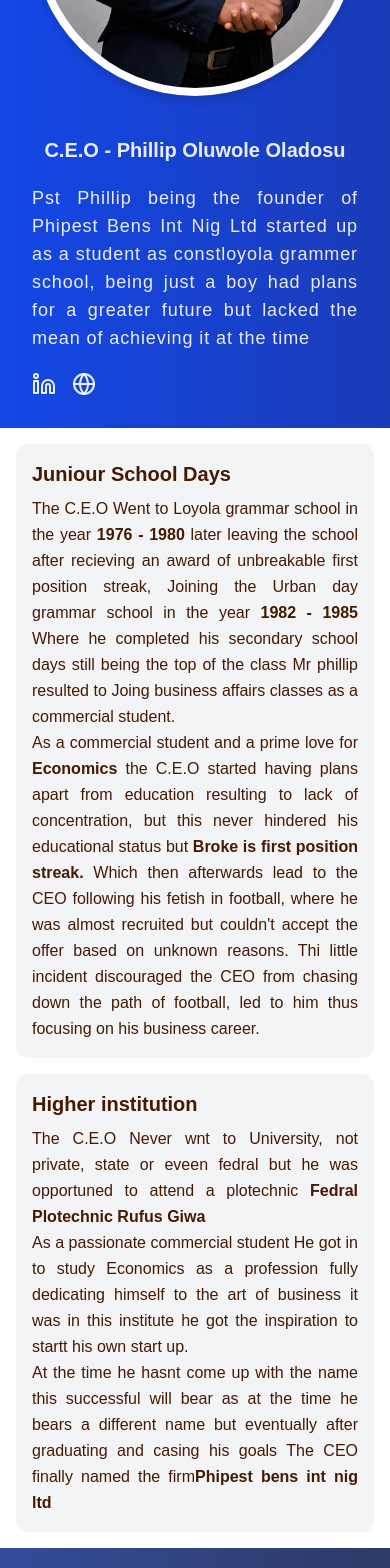
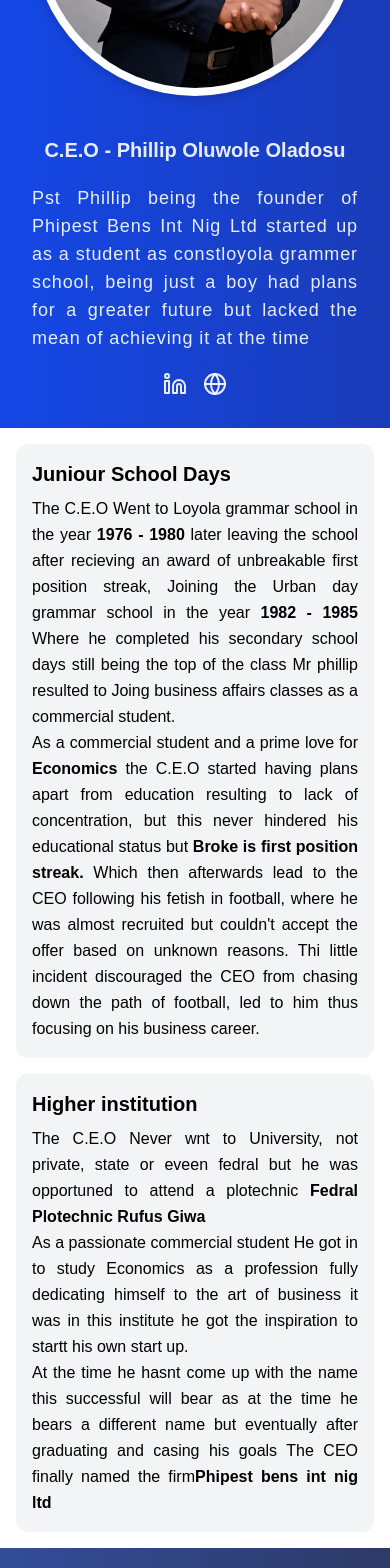
Before and after one commit to Festus-123/Phipest-Bens, a Next.js app: page /about_ceo in a window 390 px wide. Shown: the part 400-1968 px from the top of the page. Built offline with nearby package versions, Linux system fonts and the light colour scheme.

Commit message:
corrected the  errors in the project, home and about_ceo section of the project

```diff
--- a/app/about_ceo/page.tsx
+++ b/app/about_ceo/page.tsx
@@ -6,7 +6,7 @@ const page = () => {
   return (
     <div className="">
       <div className="bg-linear-to-r from-blue-700 to-blue-800 text-white/90 flex flex-col-reverse gap-10 md:gap-10 md:flex-row items-center justify-between p-8 md:p-16">
-        <div className="flex flex-col gap-5 w-full md:w-[60%]">
+        <div className="flex flex-col gap-5 w-full md:w-[60%] items-center md:items-start">
           <h1 className="font-bold text-xl md:text-3xl text-center md:text-left">
             C.E.O - Phillip Oluwole Oladosu
           </h1>
@@ -44,10 +44,11 @@ const page = () => {
           />
         </div>
       </div>
+
       <div className="h-full p-4 md:p-8 flex flex-col gap-4">
         {/*  */}
-        <div className="rounded-xl bg-blue-950/5 flex flex-col gap-2 text-amber-950 p-4 md:p-8">
-          <h1 className="text-xl md:text-2xl text-amber-950 font-bold">
+        <div className="rounded-xl bg-blue-950/5 flex flex-col gap-2 p-4 md:p-8">
+          <h1 className="text-xl md:text-2xl font-bold">
             Juniour School Days
           </h1>
           <p className="text-justify leading-relaxed">
@@ -70,8 +71,8 @@ const page = () => {
           </p>
         </div>
         {/*  */}
-        <div className="rounded-xl  bg-blue-950/5 flex flex-col gap-2 text-amber-950 p-4 md:p-8">
-          <h1 className="text-xl md:text-2xl text-amber-950 font-bold">
+        <div className="rounded-xl  bg-blue-950/5 flex flex-col gap-2 p-4 md:p-8">
+          <h1 className="text-xl md:text-2xl font-bold">
             Higher institution
           </h1>
           <p className="text-justify leading-relaxed">
--- a/app/projects/[slug]/page.tsx
+++ b/app/projects/[slug]/page.tsx
@@ -55,7 +55,8 @@ const page = async ({ params }: { params: Promise<{ slug: string }> }) => {
             )}
           </div>
         </section>
-        <div className="w-full flex flex-row items-center justify-between px-4 py-2 md:py-8 md:px-16">
+
+        <div className="w-full flex flex-row items-center justify-between px-4 py-8 md:py-8 md:px-16 ">
           {prev && (
             <Link
               href={`/projects/${prev.slug}`}
@@ -66,13 +67,13 @@ const page = async ({ params }: { params: Promise<{ slug: string }> }) => {
           )}
 
           <div
-            className={`flex flex-row gap-1 items-center ${!next && "absolute left-1/2 "} ${!prev && "absolute left-1/2"}`}
+            className={`flex flex-row gap-1 items-center ${!next && "absolute left-10 md:left-1/2 "} ${!prev && "absolute right-10 md:left-1/2"}`}
           >
             {projects.map((e, i) => (
               <Link
                 href={`/projects/${e.slug}`}
                 key={i}
-                className={`w-2 h-2 rounded-full bg-white/60 ${e.slug === slug && "bg-white w-8 "} ${e.slug !== slug && "hover:bg-white/90"} `}
+                className={`w-1 h-1 md:w-2 md:h-2 rounded-full bg-white/60 ${e.slug === slug && "bg-white w-6 md:w-8 "} ${e.slug !== slug && "hover:bg-white/90"} `}
               ></Link>
             ))}
           </div>
--- a/pages/Event.tsx
+++ b/pages/Event.tsx
@@ -5,7 +5,7 @@ const Event = () => {
     return (
         <div>
             {/* Event content goes here */}
-            <div className="p-8 md:p-16 flex flex-col gap-4">
+            <div className="p-4 md:p-16 flex flex-col gap-4">
             <h1 className="text-3xl md:text-7xl border-b pb-4 border-gray-300 font-bold ">
                 Upcoming Events
             </h1>
@@ -24,7 +24,7 @@ const Event = () => {
 
 
             {/*Concluded Events */}
-            <div className="p-8 md:p-16 flex flex-col gap-4">
+            <div className="p-4 md:p-16 flex flex-col gap-4">
                 <h1 className="text-3xl md:text-7xl font-bold border-b border-gray-200 pb-4 ">Concluded Events</h1>
                 <div className="grid grid0-cols-1 md:grid-cols-2 lg:grid-cols-3 gap-8">
                     {events.filter(event => event.category === "completed").map((event, index) => (
--- a/pages/Landing_Page.tsx
+++ b/pages/Landing_Page.tsx
@@ -72,7 +72,7 @@ const Hero = () => {
         <div className="flex flex-col gap-10 items-center">
           <h1
             ref={textRef}
-            className="relative text-3xl md:text-5xl lg:text-6xl font-extrabold text-center"
+            className="relative text-2xl md:text-4xl lg:text-6xl font-extrabold text-center"
           ></h1>
 
           <div className="relative text-sm md:text-xl font-bold bg-white/10 backdrop-blur-sm rounded-xl p-2 w-full md:w-[50%] text-center">
--- a/pages/Overview.tsx
+++ b/pages/Overview.tsx
@@ -122,7 +122,7 @@ const Overview = () => {
             return (
               <div
                 key={index}
-                className={`rounded-xl p-4 md:p-8 flex flex-col items-center gap-4 bg-amber-950/5 drop-shadow-md font-bold text-amber-950 text-sm md:text-xl ${item.name === "Goverment Contracts" && "col-span-2 md:col-span-3"}`}
+                className={`rounded-xl p-4 md:p-8 flex flex-col items-center gap-4 bg-blue-950/10 drop-shadow-md font-bold text-sm md:text-xl ${item.name === "Goverment Contracts" && "col-span-2 md:col-span-3"}`}
               >
                 <Icon className="text-xl md:text-4xl" />
                 <p className="text-center">{item.name}</p>
@@ -138,7 +138,7 @@ const Overview = () => {
           Why Choose Phipest Bens?
         </h1>
         {/* Reasons container */}
-          <div className="grid grid-cols-1 md:grid-cols-2 gap-10 p-8 md:p-16">
+          <div className="grid grid-cols-1 md:grid-cols-2 gap-10 ">
             { reasons.map((item, index) => (
               <div
                 key={index}
```
